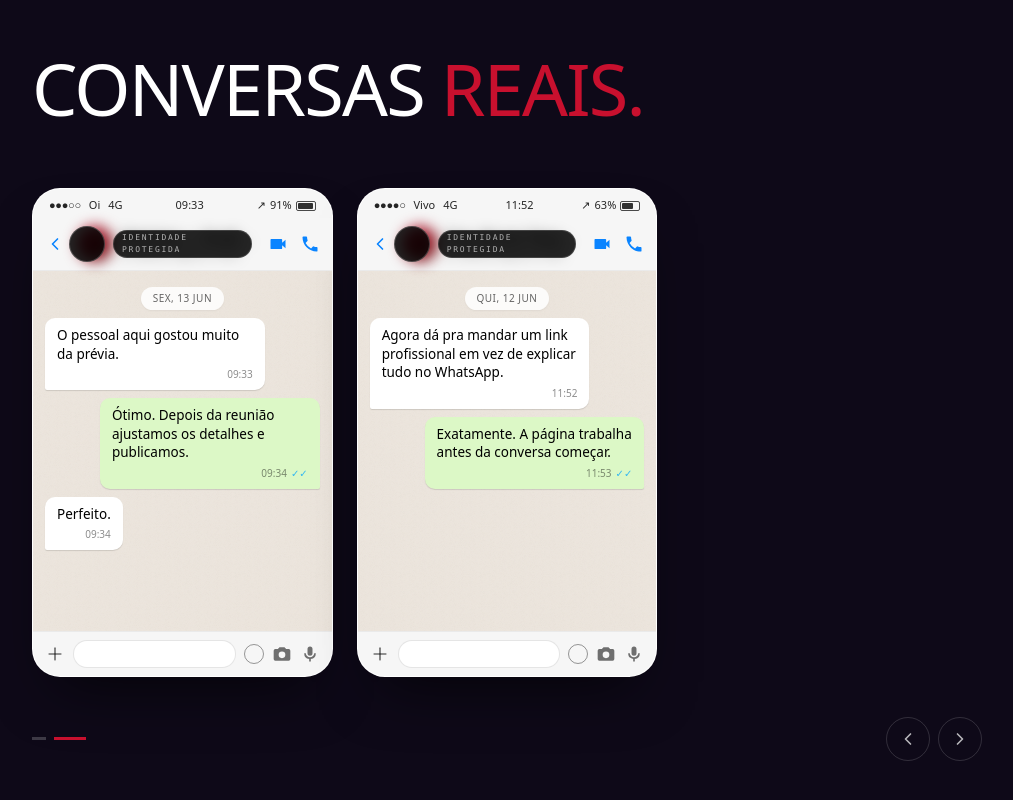
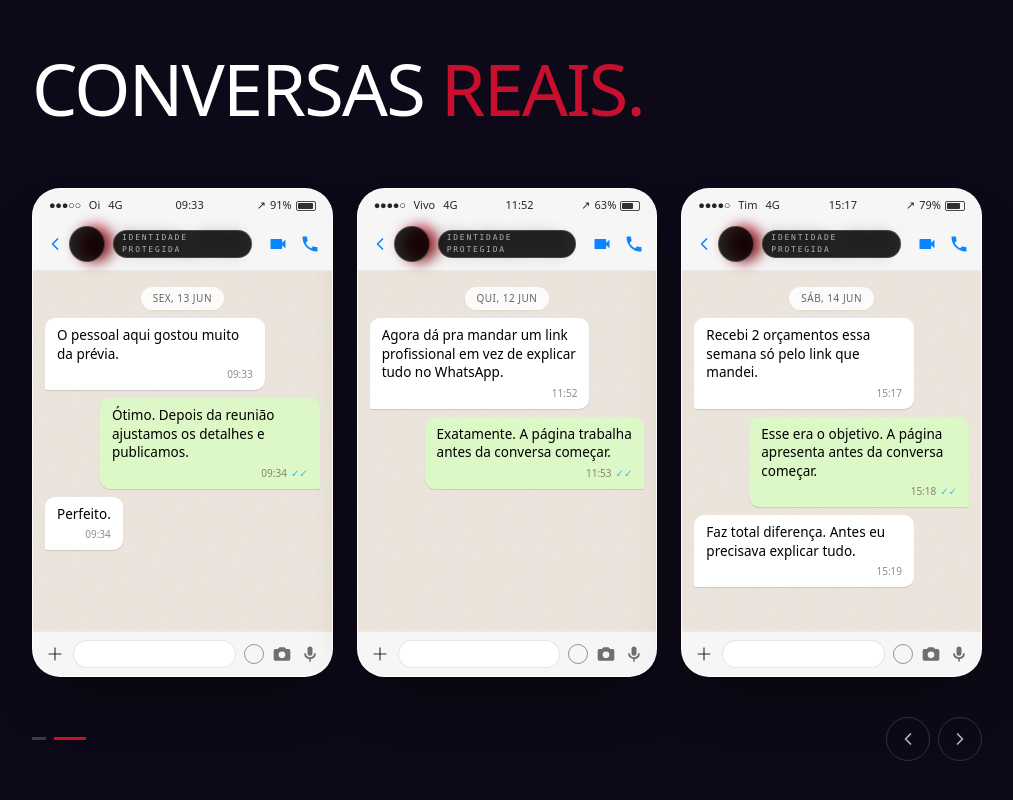
Before and after one commit to grupototum/LP-Express, a React (Vite) app: page / in a window 1280 px wide. Shown: the part 5774-6574 px from the top of the page, without its empty margins (133-1146 px from the left). Built offline with nearby package versions, Linux system fonts and the light colour scheme.

Commit message:
Adiciona 6º depoimento e suaviza transição do carrossel
Co-Authored-By: Claude Sonnet 4.6 <noreply@anthropic.com>

```diff
--- a/src/pages/AtelierRosso.tsx
+++ b/src/pages/AtelierRosso.tsx
@@ -704,6 +704,16 @@ const CONVERSATIONS: Conversation[] = [
       { from: 'totum', text: 'Exatamente. A página trabalha antes da conversa começar.', time: '11:53' },
     ],
   },
+  {
+    name: 'Rodrigo — Escritório Contábil',
+    initials: 'RC',
+    statusBar: { time: '15:17', battery: 79, signalDots: '●●●●○', carrier: 'Tim', date: 'Sáb, 14 Jun' },
+    messages: [
+      { from: 'client', text: 'Recebi 2 orçamentos essa semana só pelo link que mandei.', time: '15:17' },
+      { from: 'totum', text: 'Esse era o objetivo. A página apresenta antes da conversa começar.', time: '15:18' },
+      { from: 'client', text: 'Faz total diferença. Antes eu precisava explicar tudo.', time: '15:19' },
+    ],
+  },
 ]
 
 function WppCard({ conv }: { conv: Conversation }) {
@@ -834,10 +844,10 @@ function Depoimentos() {
           <AnimatePresence mode="wait">
             <motion.div
               key={page}
-              initial={{ opacity: 0, x: 30 }}
-              animate={{ opacity: 1, x: 0 }}
-              exit={{ opacity: 0, x: -30 }}
-              transition={{ duration: 0.5, ease: 'easeOut' }}
+              initial={{ opacity: 0, y: 10 }}
+              animate={{ opacity: 1, y: 0 }}
+              exit={{ opacity: 0, y: -10 }}
+              transition={{ duration: 0.7, ease: [0.22, 1, 0.36, 1] }}
               className="grid gap-6 md:grid-cols-2 lg:grid-cols-3"
             >
               {visible.map((conv) => (
```
